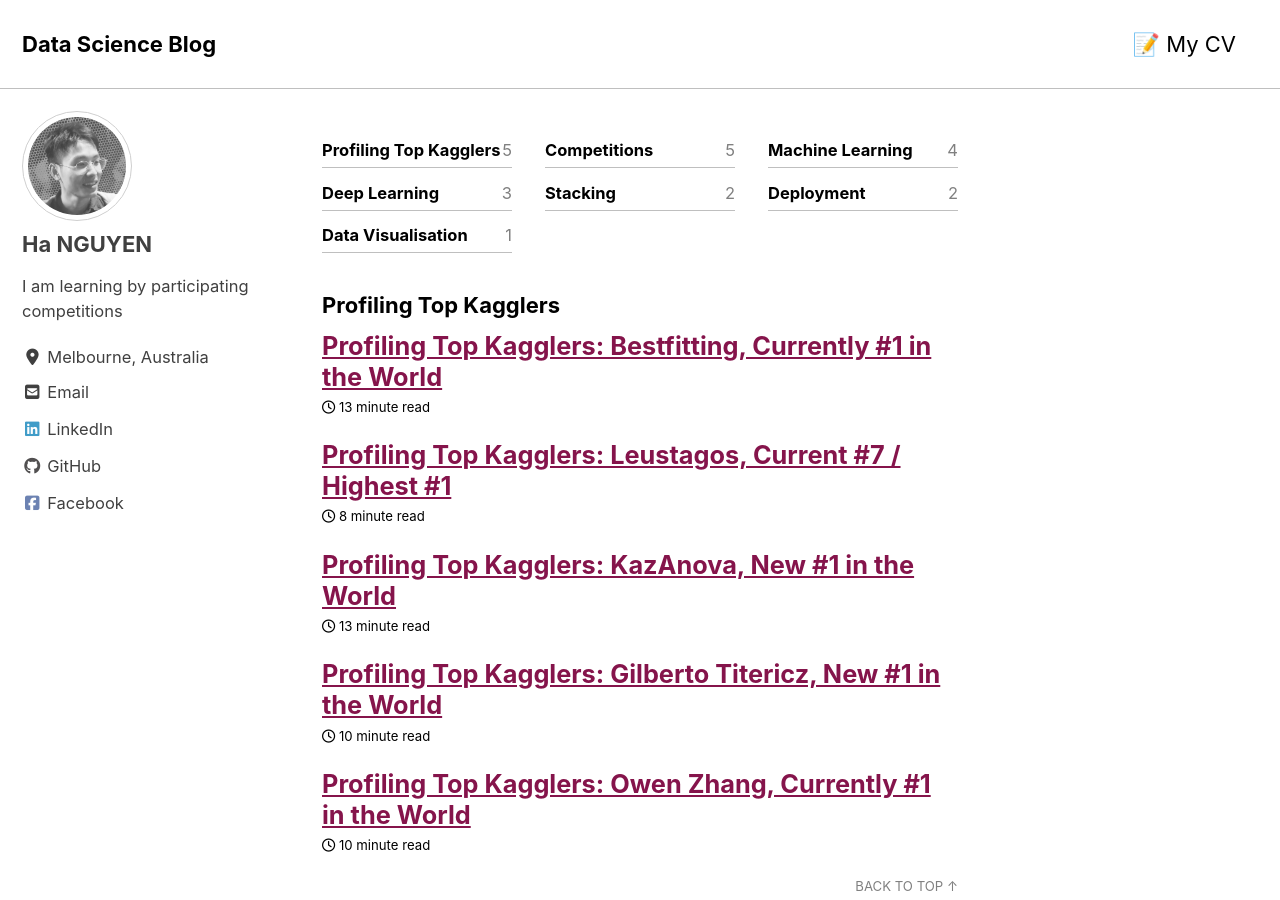
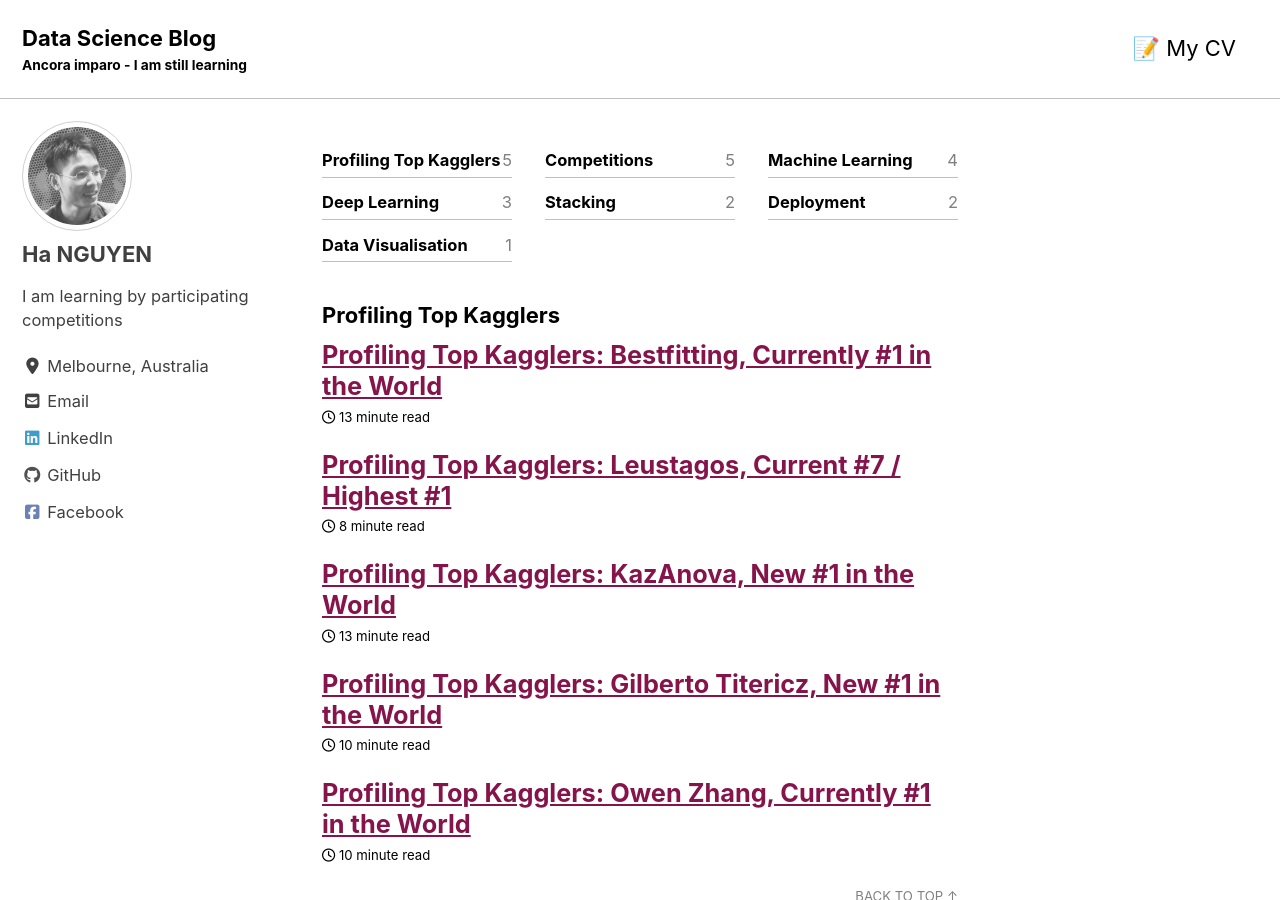
Before and after one commit to datasciblog/datasciblog.github.io, a Jekyll site: the page built from index.html, in a window 1280 px wide and 900 px high. Built offline with Jekyll 4.4.1, drawn with Linux system fonts in a browser that asks for light colours; cached includes are drawn as plain includes; nearby versions of some CDN libraries; the list of posts is cut into pages by our own code.

Commit message:
Update _config.yml

```diff
--- a/_config.yml
+++ b/_config.yml
@@ -20,7 +20,7 @@ header:
 locale                   : "en-US"
 title                    : "Data Science Blog"
 title_separator          : "-"
-subtitle                 : #"What I Talk About When We Talk About Data" # site tagline that appears below site title in masthead
+subtitle                 : "Ancora imparo - I am still learning"
 name                     : "Ha NGUYEN"
 description              : # "What I Talk About When I Talk About Data"
 url                      : # the base hostname & protocol for your site e.g. "https://mmistakes.github.io"
```
